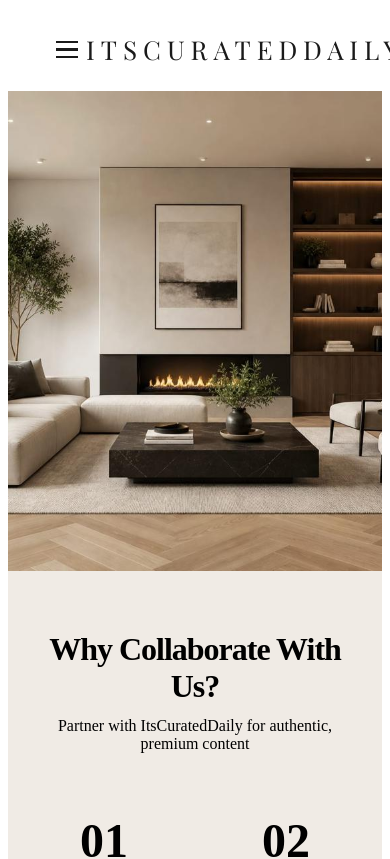
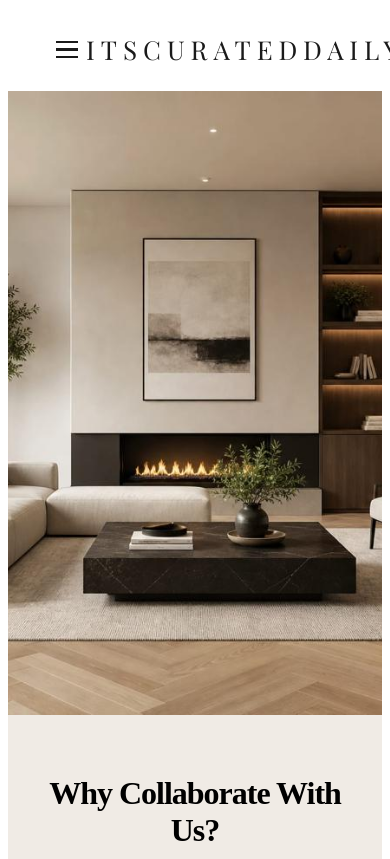
Before and after one commit to ItsCuratedDaily/itscuratedaily, a Nuxt app: page / in a window 390 px wide. Shown: the top 859 px of the page. Built offline with nearby package versions, Linux system fonts and the light colour scheme.

Commit message:
Increase hero height to 1170px (30% larger)

```diff
--- a/pages/index.vue
+++ b/pages/index.vue
@@ -365,7 +365,7 @@ body {
 
 /* Hero */
 .hero {
-  height: 900px;
+  height: 1170px;
   overflow: hidden;
   position: relative;
 }
@@ -379,7 +379,7 @@ body {
 
 @media (max-width: 768px) {
   .hero {
-    height: 480px;
+    height: 624px;
   }
 }
 
```
